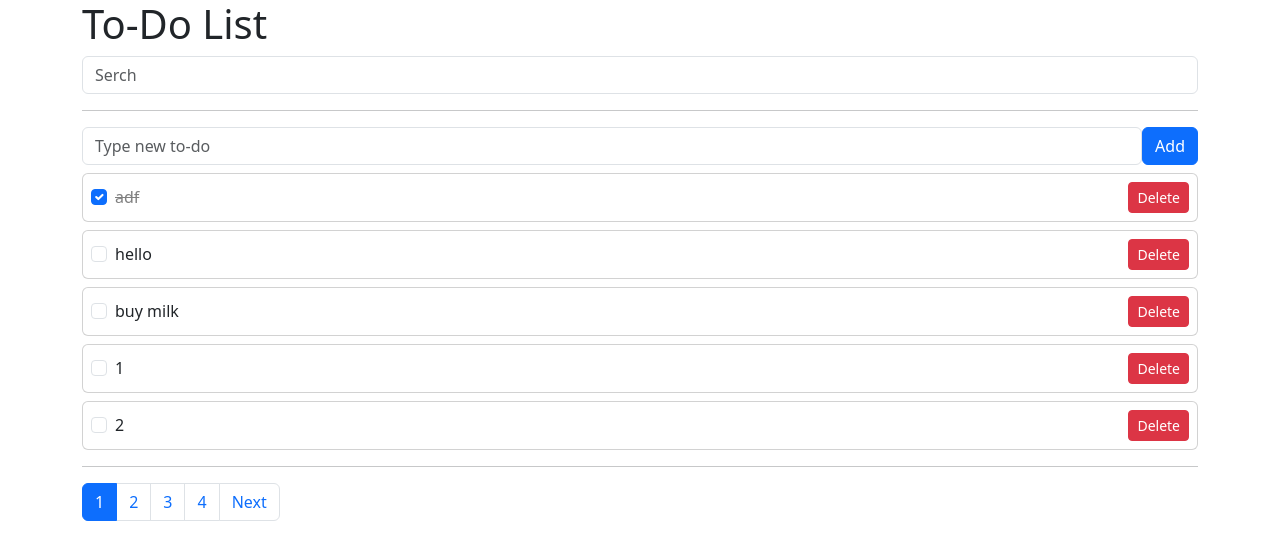
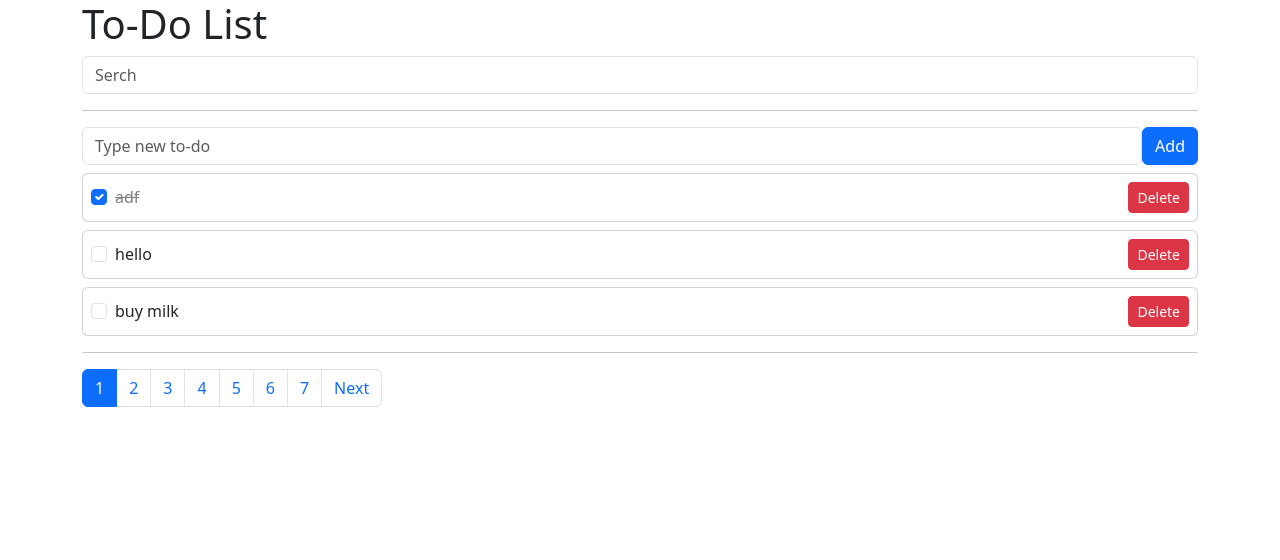
Before and after one commit to SeungHye-J/vue3-project, a Vue app: page / in a window 1280 px wide. Shown: the top 560 px of the page. Built offline with nearby package versions, Linux system fonts and the light colour scheme; data requests are answered from the project's data file.

Commit message:
watch속성 알아보기3 reactive하지않은 것은 watch속성에서 인식X

```diff
--- a/src/App.vue
+++ b/src/App.vue
@@ -42,7 +42,7 @@
 </template>
 
 <script>
-import { ref, computed } from 'vue';
+import { ref, computed, watchEffect } from 'vue';
 import TodoSimpleForm from './components/TodoSimpleForm.vue';
 import TodoList from './components/TodoList.vue'
 import axios from 'axios';
@@ -57,14 +57,15 @@ export default {
     const todos = ref([]);
     const error = ref('');
     const numberOfTodos = ref(0);
-    const limit =5;
+    let limit =5;
     const currentPage = ref(1);
 
-    // watchEffect(() => {
-    //   console.log(currentPage.value);
-    //   console.log(numberOfTodos.value);
-    // });
 
+    watchEffect(() => {
+      console.log(limit);
+    });
+
+    limit =3;
 
     const numberOfPages = computed(() => {
       return Math.ceil(numberOfTodos.value/limit); // 올림으로 계산
--- a/src/components/TodoList.vue
+++ b/src/components/TodoList.vue
@@ -32,7 +32,6 @@
 </template>
 
 <script>
-import { watchEffect } from 'vue';
 export default {
     //App.vue에서 보낸 todos(이름):보내는값의 이름 적어주어 사용하기
     props: {
@@ -43,10 +42,6 @@ export default {
     },
     emits: ['toggle-todo','delete-todo'], //emit명 배열에 담아서 보내주면 경고사라짐
     setup(props,{emit}) { //context - > {emit}
-
-        watchEffect(() => {
-            console.log( props.todos.length );
-        });
 
         const toggleTodo = (index) => {
             emit('toggle-todo' , index);
```
